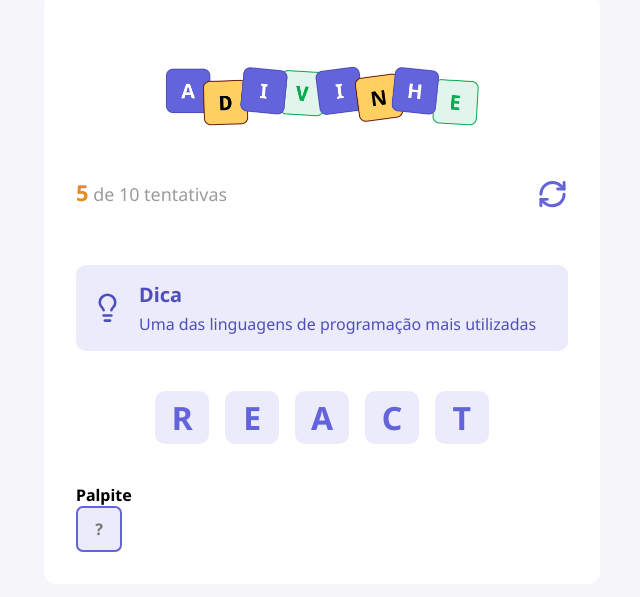
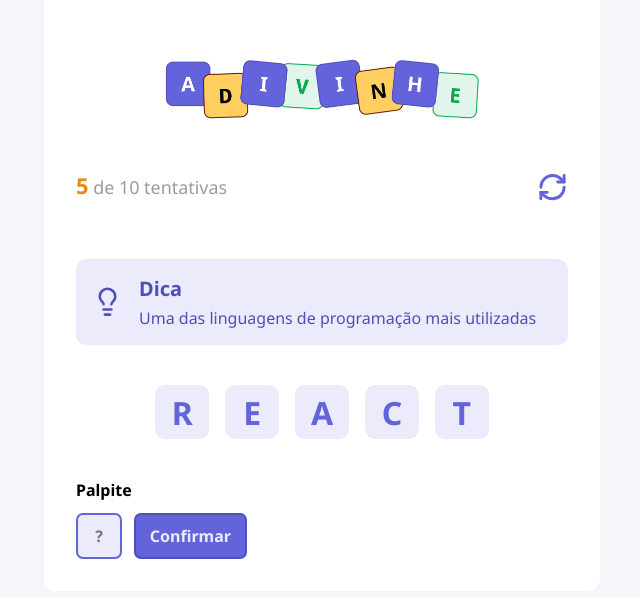
Before and after one commit to arturbnardo/guessing-game, a React (Vite) app: page / in a window 1280 px wide. Shown: the part 111-708 px from the top of the page, without its empty margins (318-958 px from the left). Built offline with nearby package versions, Linux system fonts and the light colour scheme.

Commit message:
guess button added

```diff
--- a/src/App.tsx
+++ b/src/App.tsx
@@ -1,7 +1,8 @@
 import styles from "./app.module.css"
 
+import { Tip } from "./components/Tip"
 import { Input } from "./components/Input"
-import { Tip } from "./components/Tip"
+import { Button } from "./components/Button"
 import { Letter } from "./components/Letter"
 import { Header } from "./components/Header"
 
@@ -28,8 +29,9 @@
 
       <h4>Palpite</h4>
 
-      <div>
+      <div className={styles.guess}>
         <Input autoFocus maxLength={1} placeholder="?"/>
+        <Button title="Confirmar" />
       </div>
       </main>
     </div>
--- a/src/app.module.css
+++ b/src/app.module.css
@@ -25,3 +25,10 @@
 
   margin: 2.5rem 0;
 }
+
+.guess {
+  display: flex;
+  gap: 0.75rem;
+
+  margin-top: 0.75rem;
+}
--- /dev/null
+++ b/src/components/Button/index.tsx
@@ -0,0 +1,12 @@
+import styles from "./styles.module.css"
+
+type Props = React.ComponentProps<"button"> & {
+  title: string
+}
+export function Button({ title, ...rest }: Props){
+  return (
+    <button type="button" className={styles.button} {...rest}>
+      {title}
+    </button>
+  )
+}
--- /dev/null
+++ b/src/components/Button/styles.module.css
@@ -0,0 +1,12 @@
+.button {
+  height: 2.87rem;
+  border-radius: 0.43rem;
+
+  background-color: #6363db;
+  border: 2px solid #4f4fb9;
+  color: #ebebfc;
+
+  padding: 0 0.87rem;
+  font-size: 1rem;
+  font-weight: 700;
+}
--- a/src/global.css
+++ b/src/global.css
@@ -12,12 +12,11 @@
   background-color: #f5f5fa;
 
   font-family: "Noto Sans", sans-serif;
-  font-optical-sizing: auto;
 }
 
-input {
+input,
+button {
   font-family: "Noto Sans", sans-serif;
-  font-optical-sizing: auto;
 }
 
 button {
```
